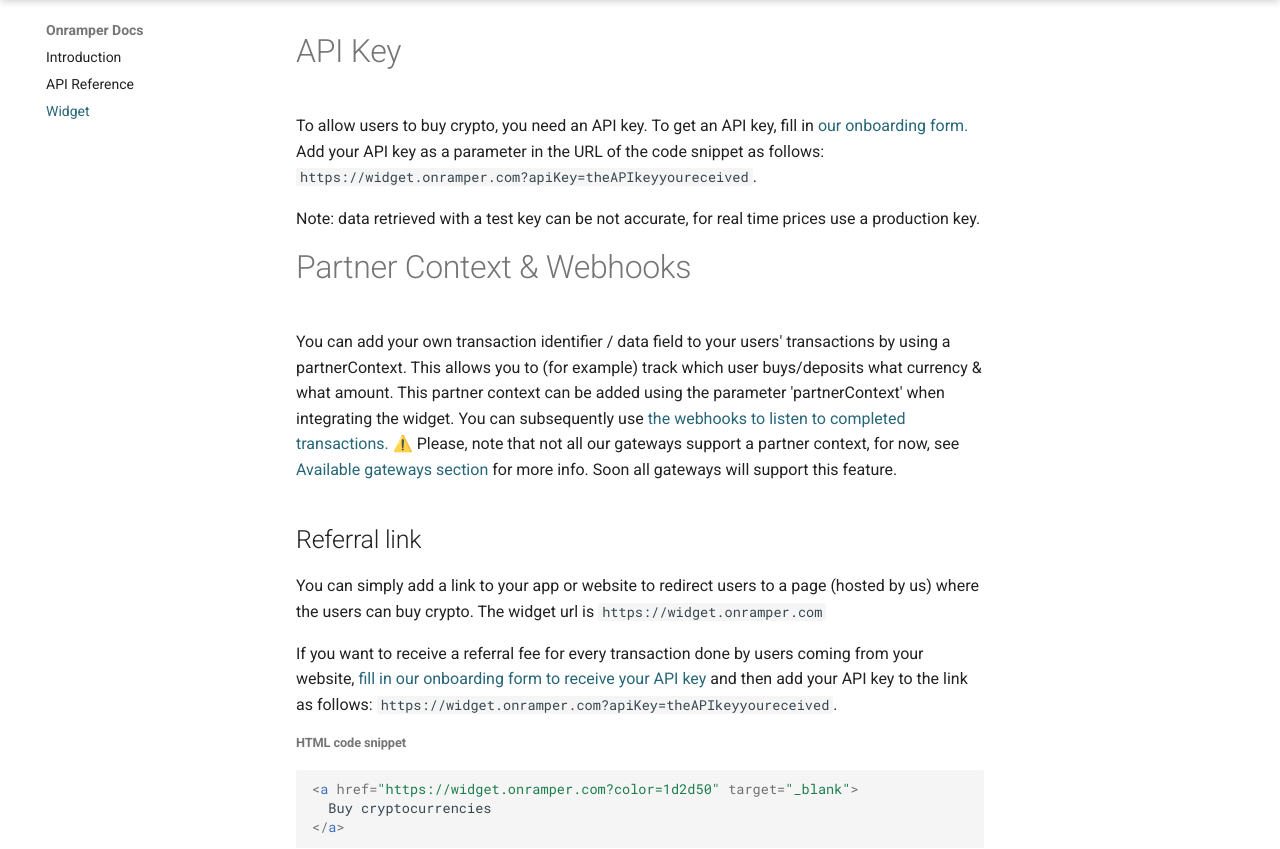
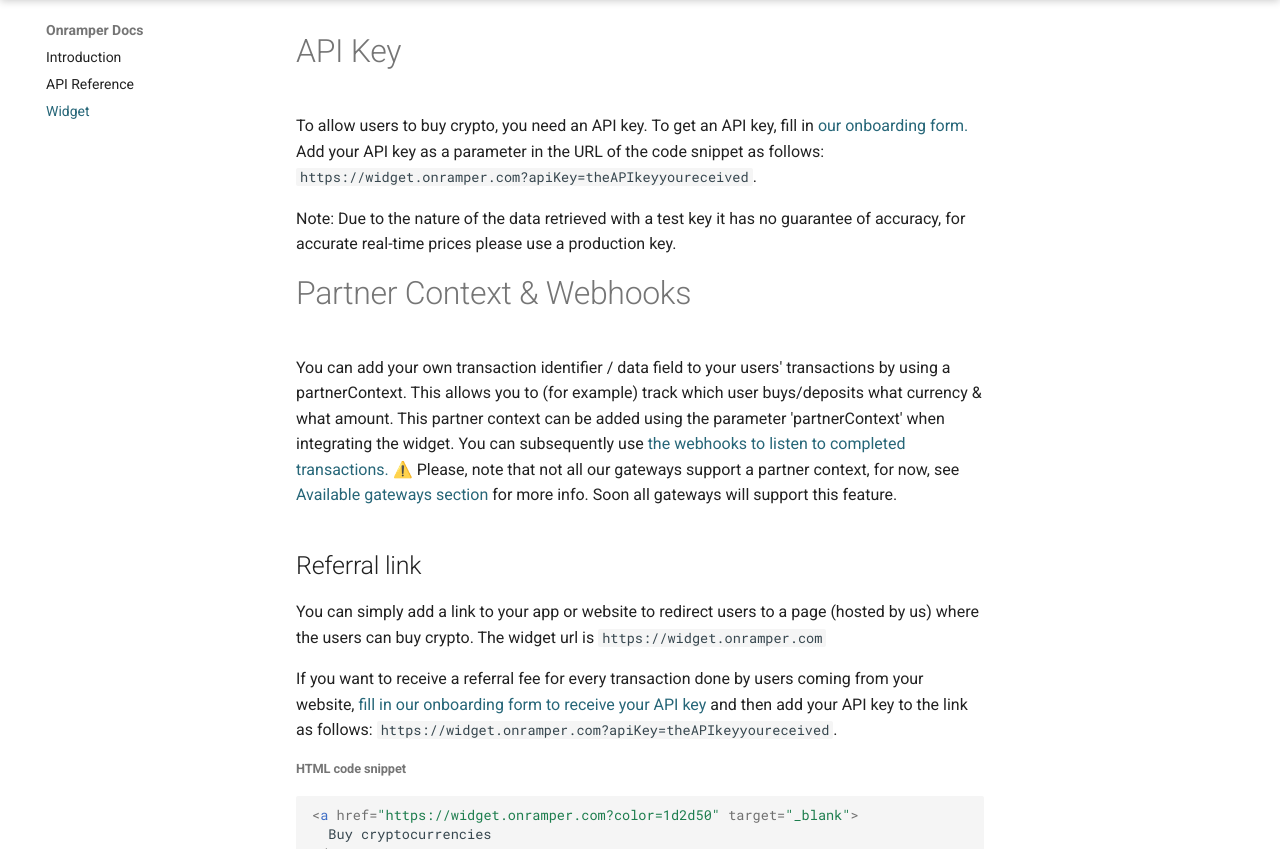
Before and after one commit to onramper/docs, an MkDocs documentation site: the page built from docs/widget.md, in a window 1280 px wide and 900 px high, scrolled down 1134 px, cut to the strip 51-900 px from the top of the window. Built offline with MkDocs 1.6.1 and Material for MkDocs 9.7.7, drawn with Linux system fonts in a browser that asks for light colours.

Commit message:
Update widget.md

```diff
--- a/docs/widget.md
+++ b/docs/widget.md
@@ -28,7 +28,7 @@ You can integrate the widget in four different ways:
 To allow users to buy crypto, you need an API key. To get an API key, fill in <a href="https://docs.google.com/forms/d/e/1FAIpQLSdnmTskkGA5QJGjC1eVRcqXZouuGe_ojltlBFs5nFClrSl_gA/viewform?usp=sf_link" target='_blank' >our onboarding form.</a>
 Add your API key as a parameter in the URL of the code snippet as follows: `https://widget.onramper.com?apiKey=theAPIkeyyoureceived`.
 
-Note: data retrieved with a test key can be not accurate, for real time prices use a production key.
+Note: Due to the nature of the data retrieved with a test key it has no guarantee of accuracy, for accurate real-time prices please use a production key.
 
 # Partner Context & Webhooks
 
```
